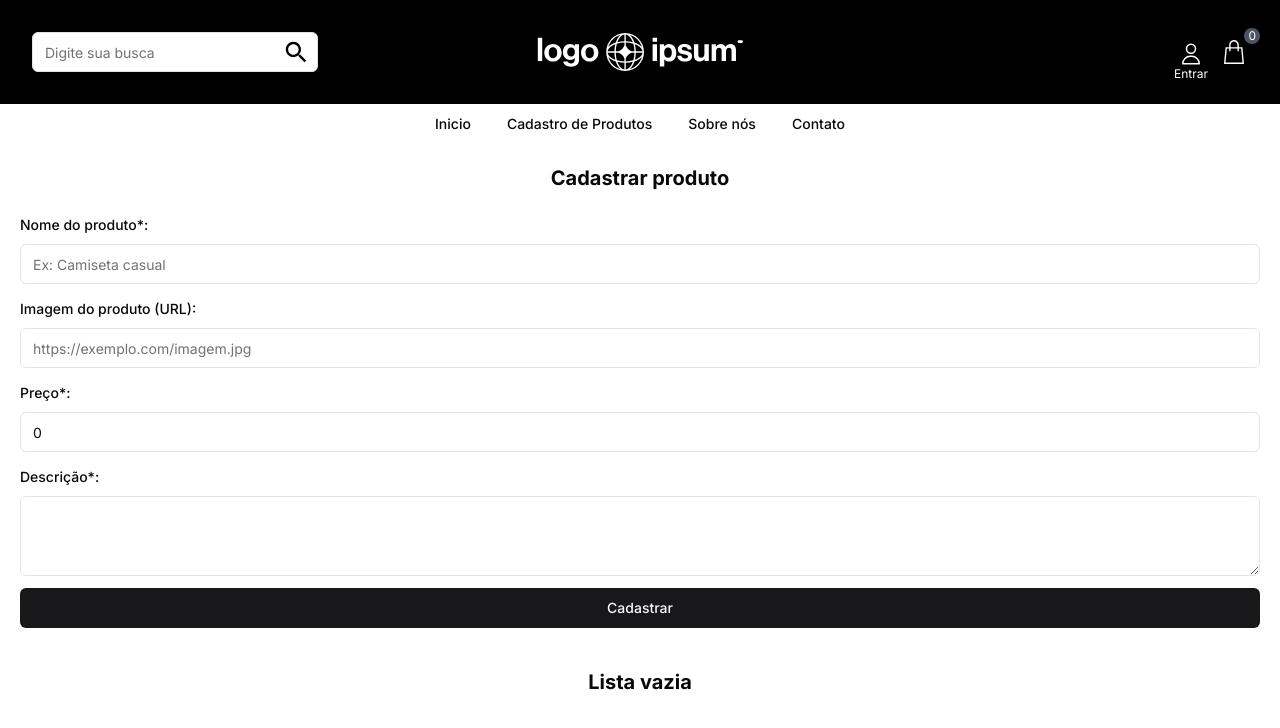
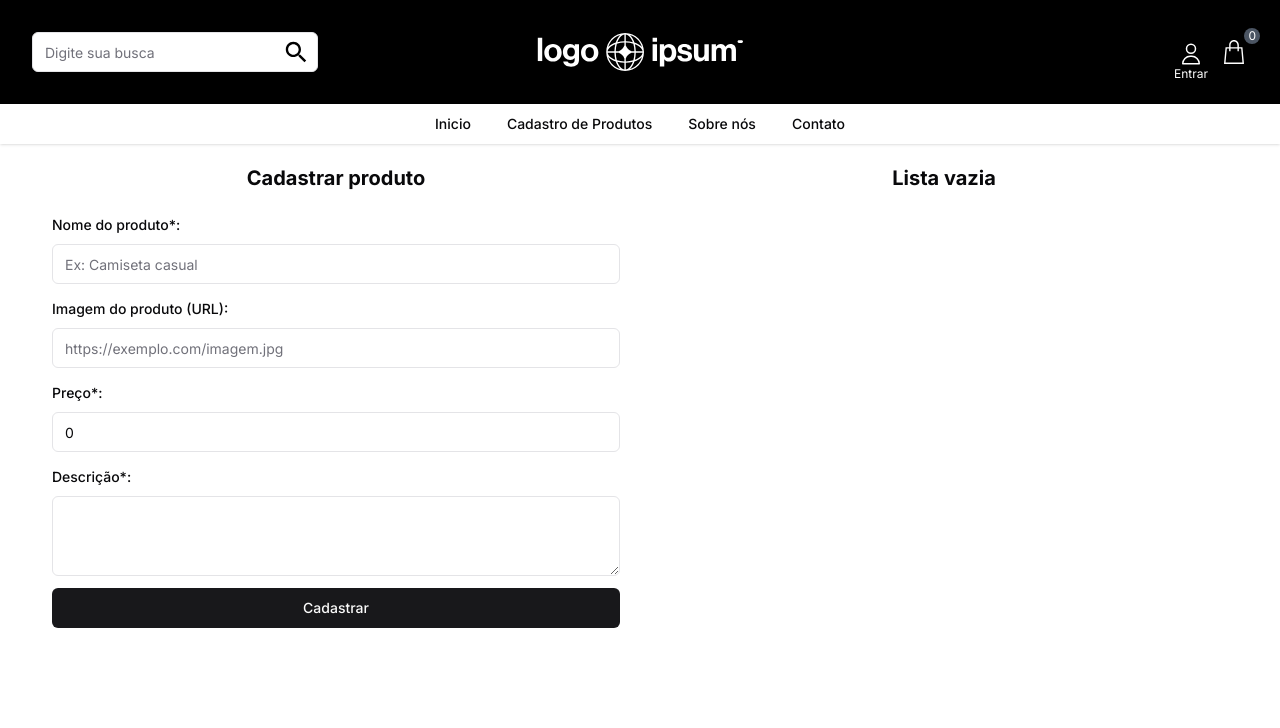
Before and after one commit to WillDFz/shadcn-tsc-store, a Next.js app: page /product/register in a window 1280 px wide. Shown: the top 728 px of the page. Built offline with nearby package versions, Linux system fonts and the light colour scheme.

Commit message:
Update: Product register desktop

```diff
--- a/src/app/layout.tsx
+++ b/src/app/layout.tsx
@@ -1,7 +1,6 @@
 import type { Metadata } from 'next'
 import { Inter } from 'next/font/google'
-import './globals.css'
-import Header from './../components/Header/Header';
+import './globals.scss'
 import { AuthProvider } from './../components/Contexts/AuthContext';
 import { CartProvider } from '@/components/Contexts/CartContext';
 import { Toaster } from '@/components/ui/toaster';
--- a/src/components/Forms/ProductFormRegister/ProductFormRegister.tsx
+++ b/src/components/Forms/ProductFormRegister/ProductFormRegister.tsx
@@ -14,6 +14,7 @@ import { Label } from '@/components/ui/label';
 import * as z from 'zod'
 import { useForm } from 'react-hook-form'
 import { zodResolver } from '@hookform/resolvers/zod'
+import Image from 'next/image';
 
 
 const formSchema = z.object({
@@ -44,14 +45,19 @@ const ProductFormRegister = () => {
         setProducts([...products, values])
     }
 
+    const deleteProduct = (id: number) => {
+        const newProducts = products.filter(product => product.id !== id)
+        setProducts(newProducts)
+    }
+
     useEffect(() => {
         console.log(products)
     }, [products])
 
     return (
-        <div>
+        <div className='lg:container lg:flex'>
             {/* Form */}
-            <div>
+            <div className='lg:w-1/2'>
                 <Form {...form}>
                     <div className='p-5'>
                         <div className='text-center mb-5'>
@@ -116,12 +122,13 @@ const ProductFormRegister = () => {
                 </Form>
             </div>
             {/* List */}
-            <div className='p-5'>
+            <div className='lg:w-1/2 lg:max-h-dvh overflow-y-scroll p-5'>
                 {products.length > 0 ? (
                     <>
                         {products.map((product) => (
-                            <div key={product.id} className='border-b mb-2'>
+                            <div key={product.id} className='lg:max-h-48 border-b mb-2'>
                                 <div className='flex'>
+                                    <div className="flex">
                                         <div className='w-1/4 border rounded bg-gray-100 p-3 me-2 mb-2'>
                                             <img src={product?.image || 'https://placehold.co/600x600'} className='' alt='' />
                                         </div>
@@ -129,11 +136,17 @@ const ProductFormRegister = () => {
                                             <p className='font-semibold'>{product.title}</p>
                                             <div className='text-sm'>
                                                 <span>Preço: </span>
-                                            <span>R$ {product.price}</span>
+                                                <span>R$ {(product.price).toFixed(2)}</span>
                                             </div>
                                             <div>
                                                 {product.description}
                                             </div>
+                                        </div>
+                                    </div>
+                                    <div>
+                                        <Button onClick={e => deleteProduct(product.id)} variant='secondary' className="p-3">
+                                            <Image src="/svg/trash.svg" className='w-full lg:w-1/2' width={16} height={16} alt=""/>
+                                        </Button>
                                     </div>
                                 </div>
                             </div>
--- a/src/components/Navbar/Navbar.tsx
+++ b/src/components/Navbar/Navbar.tsx
@@ -17,7 +17,7 @@ import Link from 'next/link'
 
 const Navbar = () => {
     return (
-        <div className='flex justify-center'>
+        <div className='flex justify-center shadow'>
             <NavigationMenu>
                 <NavigationMenuList>
                     <NavigationMenuItem>
```
Also changed, not shown: src/app/globals.scss (renamed from src/app/globals.css). Lines whose indentation alone changed are shown as unchanged.
